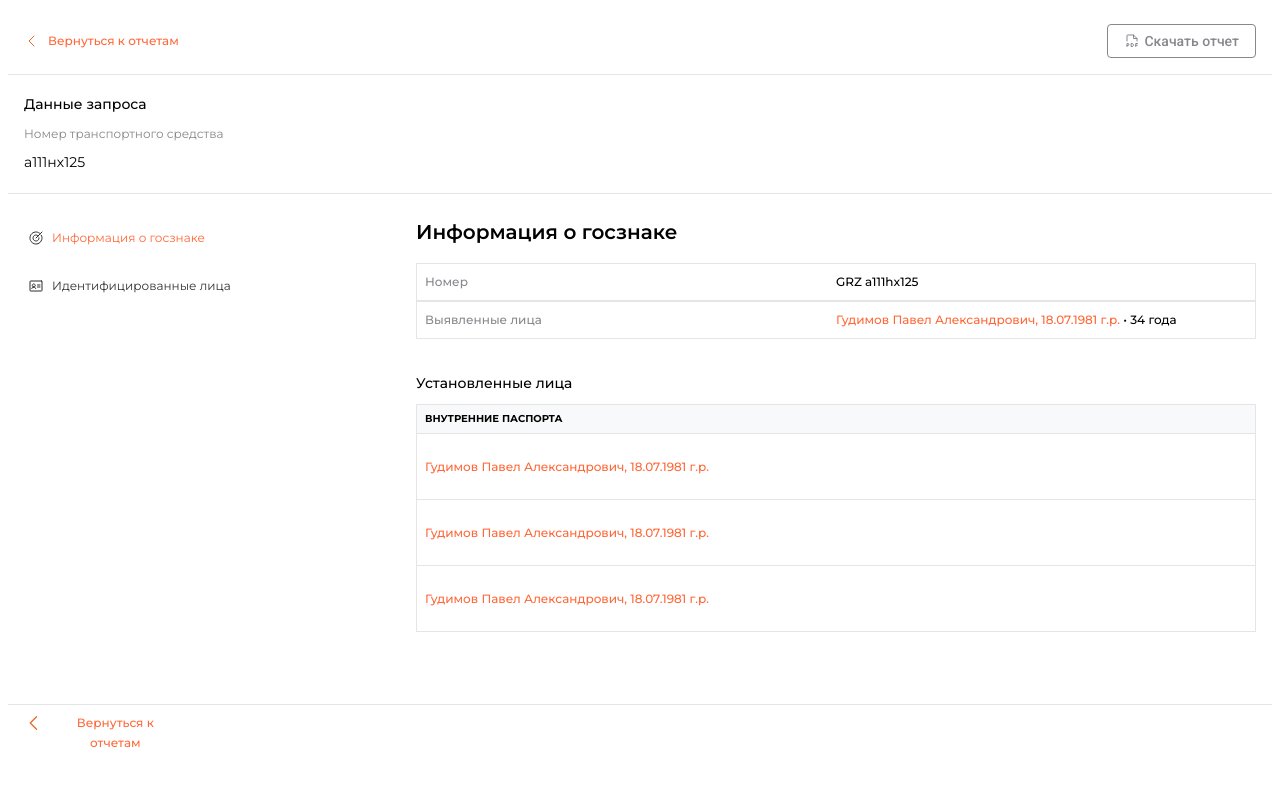
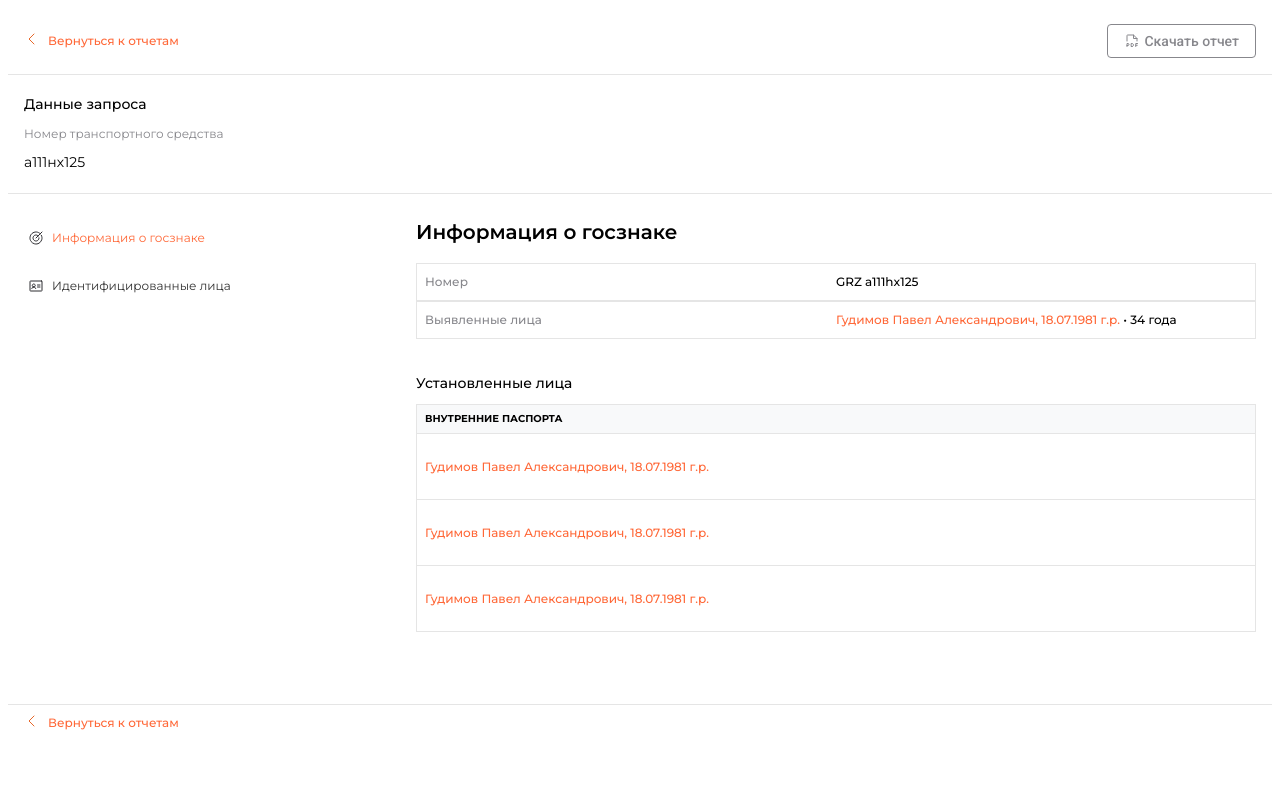
Before and after one commit to loqumi/layout-test, a React (Create React App) app: page / in a window 1280 px wide. Shown: the top 786 px of the page. Built offline with nearby package versions, Linux system fonts and the light colour scheme.

Commit message:
feat: added animations to header links, removed icon

```diff
--- a/src/Components/ButtonGoBack.js
+++ b/src/Components/ButtonGoBack.js
@@ -1,10 +1,12 @@
 import React from "react";
-import IconCaretDown from "../icons/CaretDown.svg";
 
 const LinkGoBack = ({isVisible, setIsSidebarVisible}) => {
 	return (
 		<a onClick={() => setIsSidebarVisible(!isVisible)} className="back-link">
-			<img alt={'pdf icon'} src={IconCaretDown} />
+			<svg width="16" height="16" viewBox="0 0 16 16" fill="none" xmlns="http://www.w3.org/2000/svg">
+				<path className="icon" d="M10 13L5 8L10 3" stroke="#E7682A" strokeLinecap="round" strokeLinejoin="round"/>
+			</svg>
+
 			Вернуться к отчетам
 		</a>
 	)
--- a/src/styles/Header.css
+++ b/src/styles/Header.css
@@ -8,6 +8,8 @@
 }
 
 .back-link {
+    transition: .3s ease;
+    cursor: pointer;
     color: #ff6838;
     text-align: center;
     display: flex;
@@ -17,12 +19,22 @@
     font-size: 12px;
     text-decoration: none;
 
-    img {
+    svg {
         padding-right: 8px;
     }
 }
 
+.back-link:hover {
+    color: #87878C;
+
+    .icon {
+        transition: .3s ease;
+        stroke: #87878C;
+    }
+}
+
 .download-button {
+    transition: .3s ease;
     background: #fff;
     color: #87878C;
     border: 1px #87878C solid;
@@ -39,6 +51,10 @@
     img {
         padding-right: 4px;
     }
+}
+
+.download-button:hover {
+    opacity: 0.8;
 }
 
 .request-info {
```
Also changed, not shown: src/icons/CaretDown.svg (deleted).
